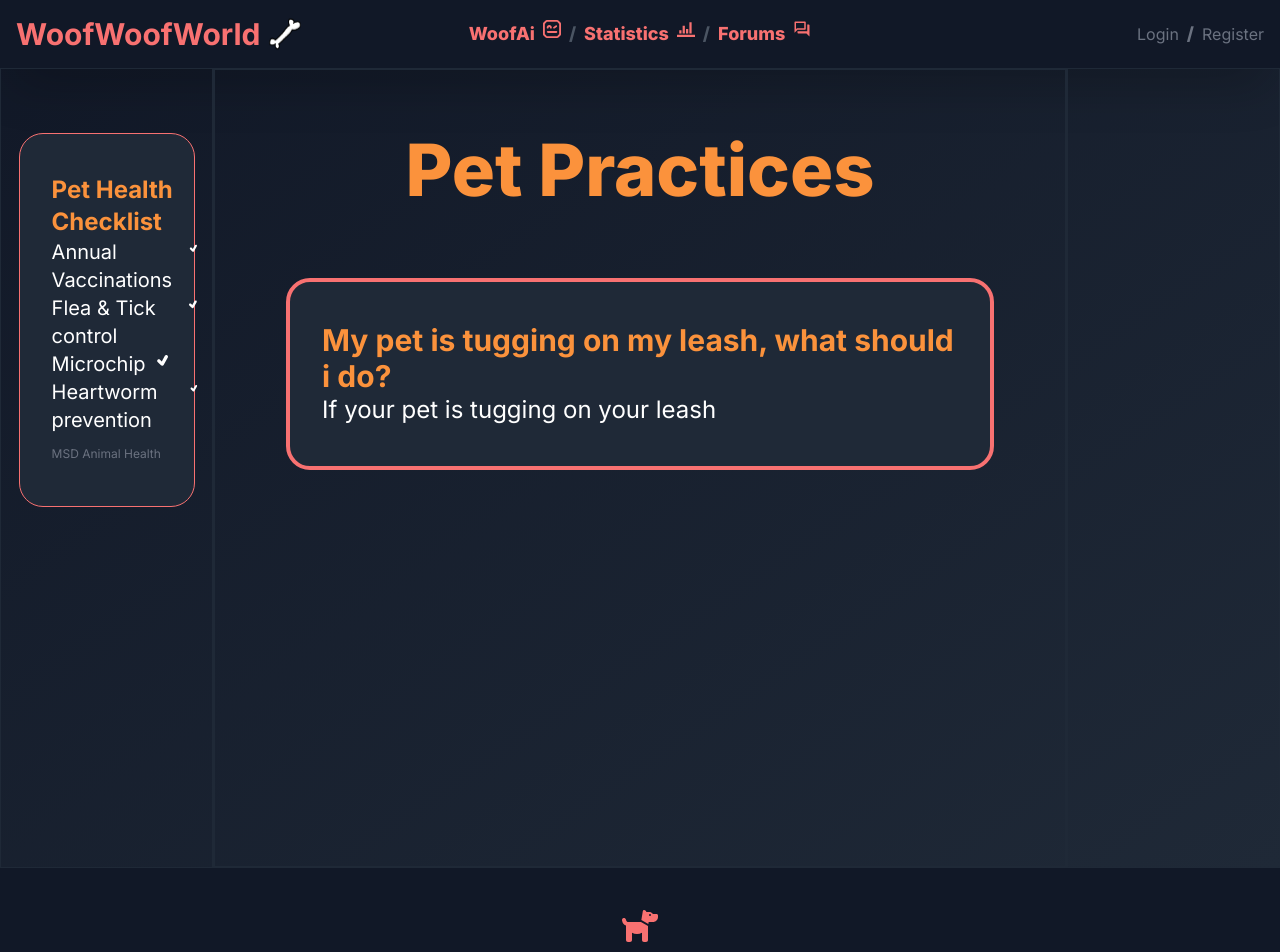
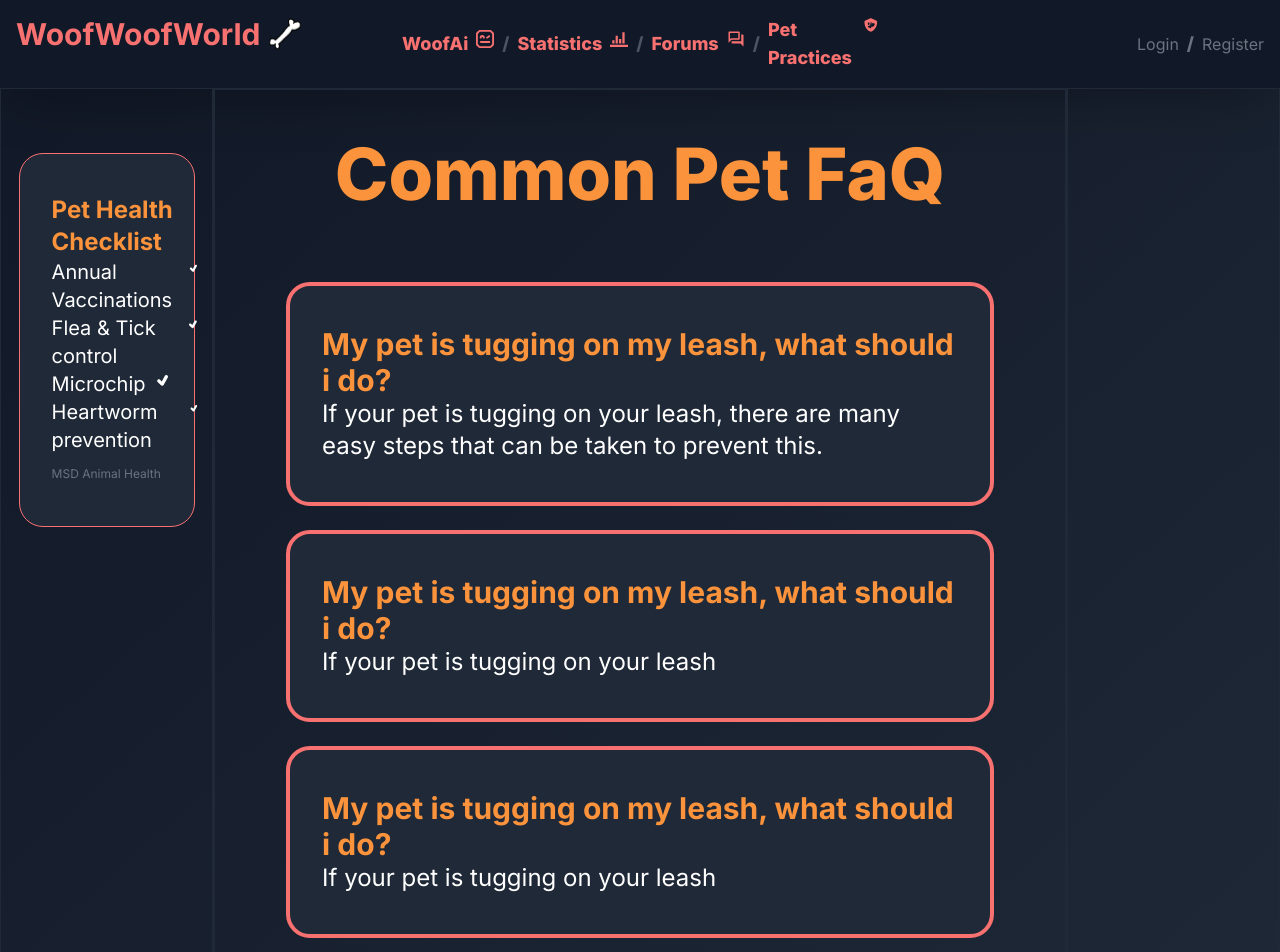
Before and after one commit to nezinauuu/Year4_FinalProject, a Next.js app in the folder year4project/: page /PetPractices in a window 1280 px wide. Shown: the top 952 px of the page. Built offline with nearby package versions, Linux system fonts and the light colour scheme; no server answers.

Commit message:
Update PetPractices page

```diff
--- a/year4project/app/(main)/(routes)/PetPractices/page.tsx
+++ b/year4project/app/(main)/(routes)/PetPractices/page.tsx
@@ -50,16 +50,51 @@ const PetPractices = () => {
                   "https://www.msd-animal-health.com/about-us/features-stories/preventative-pet-health/"
                 }
               >
-                <span className="text-xs text-gray-500 hover:text-red-400">MSD Animal Health</span>
+                <span className="text-xs text-gray-500 hover:text-red-400">
+                  MSD Animal Health
+                </span>
               </Link>
             </div>
           </div>
         </div>
 
-        <div className="min-h-screen lg:w-4/6 flex items-center  flex-col gap-2 border-2 border-gray-800">
-          <h1 className="text-7xl justify-center flex  py-16 font-extrabold text-orange-400">
-            Pet Practices
+        <div className="min-h-screen lg:w-4/6 flex items-center  flex-col gap-6 border-2 border-gray-800">
+          <h1 className="text-7xl justify-center flex  py-12 font-extrabold text-orange-400">
+            Common Pet FaQ
           </h1>
+
+          <div className="lg:w-5/6 border-4 rounded-3xl bg-gray-800 border-red-400 flex justify-start px-8 text-white lg:text-3xl text-2xl py-10">
+            <div className="flex-col">
+              <h1 className="text-orange-400 font-bold">
+                My pet is tugging on my leash, what should i do?
+              </h1>
+              <p className="lg:text-2xl text-xl">
+                If your pet is tugging on your leash, there are many easy steps that can be taken to prevent this.
+              </p>
+            </div>
+          </div>
+
+          <div className="lg:w-5/6 border-4 rounded-3xl bg-gray-800 border-red-400 flex justify-start px-8 text-white lg:text-3xl text-2xl py-10">
+            <div className="flex-col">
+              <h1 className="text-orange-400 font-bold">
+                My pet is tugging on my leash, what should i do?
+              </h1>
+              <p className="lg:text-2xl text-xl">
+                If your pet is tugging on your leash
+              </p>
+            </div>
+          </div>
+
+          <div className="lg:w-5/6 border-4 rounded-3xl bg-gray-800 border-red-400 flex justify-start px-8 text-white lg:text-3xl text-2xl py-10">
+            <div className="flex-col">
+              <h1 className="text-orange-400 font-bold">
+                My pet is tugging on my leash, what should i do?
+              </h1>
+              <p className="lg:text-2xl text-xl">
+                If your pet is tugging on your leash
+              </p>
+            </div>
+          </div>
 
           <div className="lg:w-5/6 border-4 rounded-3xl bg-gray-800 border-red-400 flex justify-start px-8 text-white lg:text-3xl text-2xl py-10">
             <div className="flex-col">
--- a/year4project/components/navbars/nav.tsx
+++ b/year4project/components/navbars/nav.tsx
@@ -5,6 +5,7 @@ import Link from "next/link";
 import { SiRobotframework } from "react-icons/si";
 import { ImStatsBars } from "react-icons/im";
 import { MdOutlineForum } from "react-icons/md";
+import { FaShieldDog } from "react-icons/fa6";
 export const Nav = async () => {
   const profile = await initialProfile();
 
@@ -38,6 +39,13 @@ export const Nav = async () => {
             <MdOutlineForum />
           </div>
         </Link>
+        <div className="text-gray-600">/</div>
+        <Link href={"/PetPractices"}>
+          <div className="hover:text-blue-300 duration-500 gap-2 flex">
+            <p>Pet Practices</p>
+            <FaShieldDog />
+          </div>
+        </Link>
       </div>
       <div className="w-4/12  flex justify-end">
         {profile && (
```
